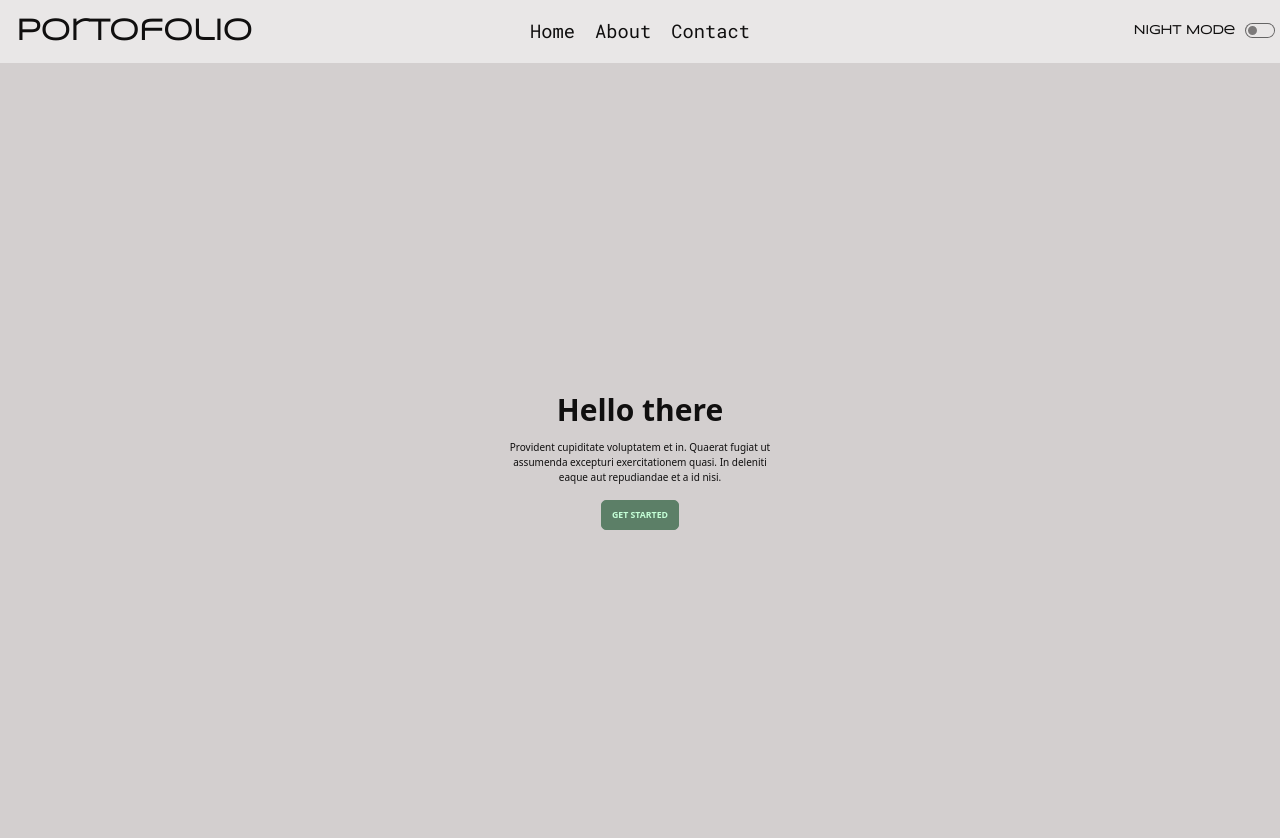
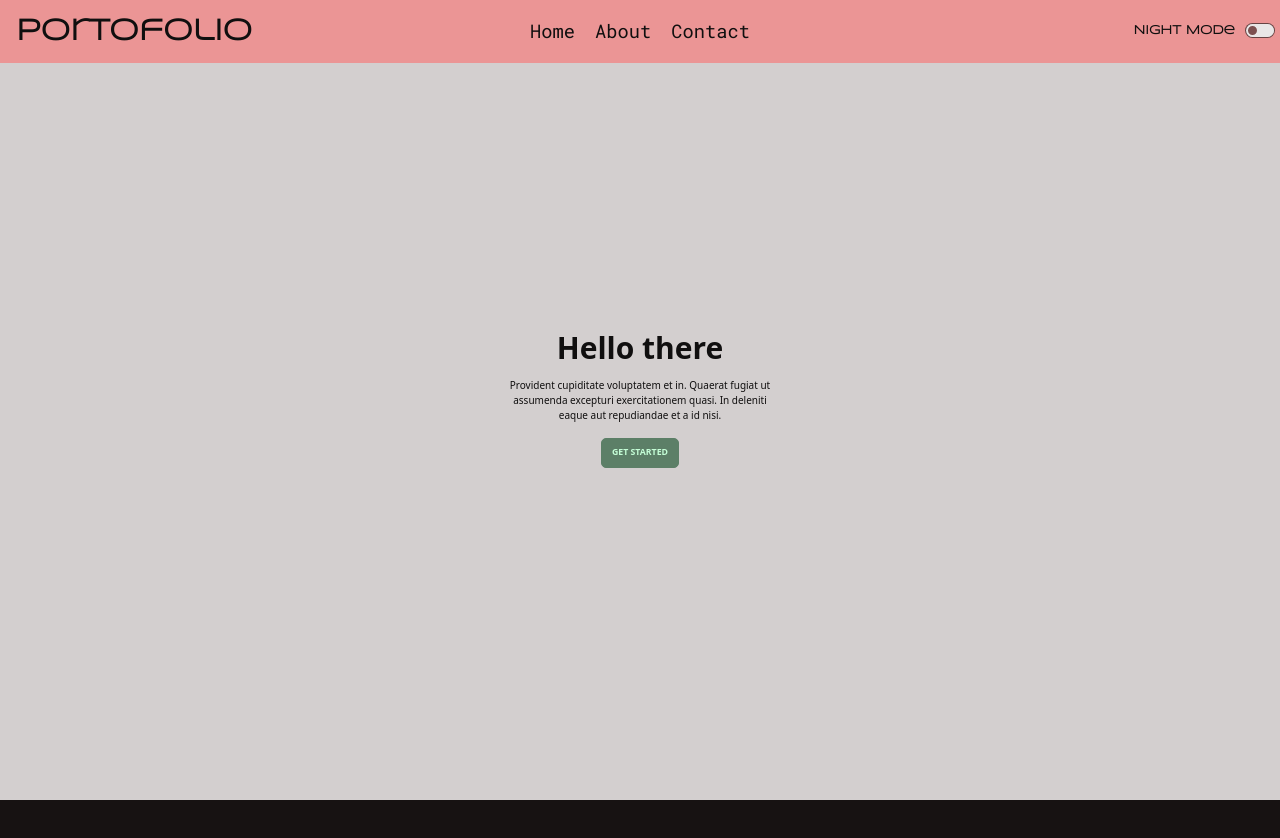
Before and after one commit to ikbakk/web-portofolio, a React (Vite) app: page / in a window 1280 px wide. Shown: the top 838 px of the page. After the commit the page ends 800 px from the top, so only its background shows below. Built offline with nearby package versions, Linux system fonts and the light colour scheme.

Commit message:
Homepage done

```diff
--- a/src/components/Header/index.jsx
+++ b/src/components/Header/index.jsx
@@ -13,7 +13,10 @@ const Header = ({ setDark, dark }) => {
     });
 
   return (
-    <nav className="navbar space-x-10 bg-base-100 py-5 duration-100">
+    <nav
+      className={`navbar fixed z-50 space-x-10 ${
+        dark === true ? "bg-base-200" : "bg-accent-focus "
+      }  py-5 duration-100`}>
       <div className="navbar-start">
         <div className="dropdown">
           <label tabIndex={0} className="btn-ghost btn lg:hidden">
@@ -37,8 +40,10 @@ const Header = ({ setDark, dark }) => {
             <MenuItems />
           </ul>
         </div>
-        <a className="btn-ghost btn font-syncopate text-5xl normal-case">
-          Portofolio
+        <a
+          href="/"
+          className="btn-ghost btn font-syncopate text-5xl normal-case">
+          <h1>Portofolio</h1>
         </a>
       </div>
       <div className="navbar-center hidden lg:flex">
```
